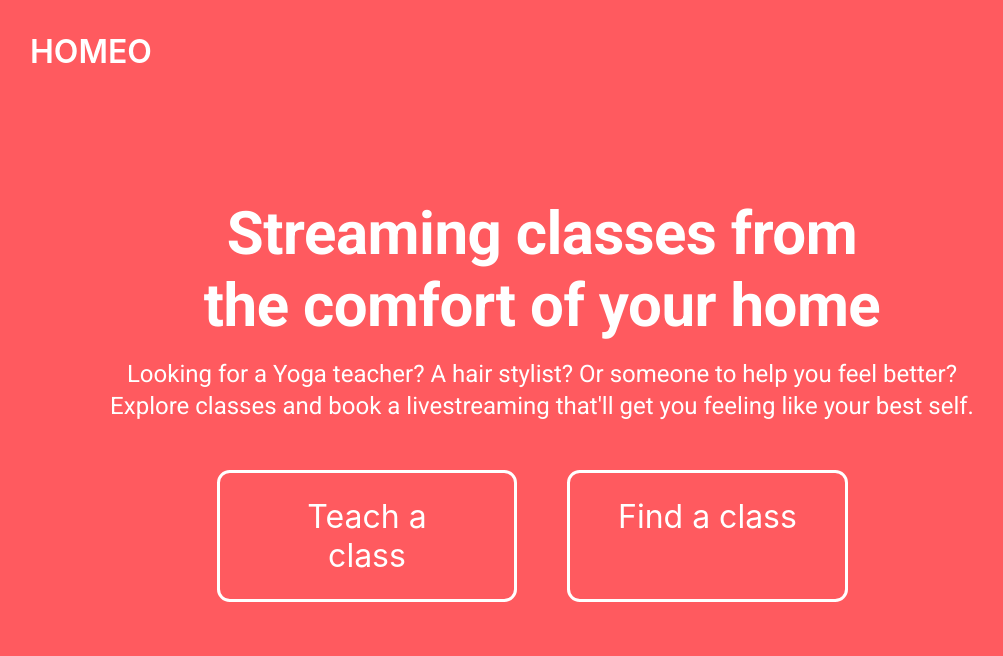
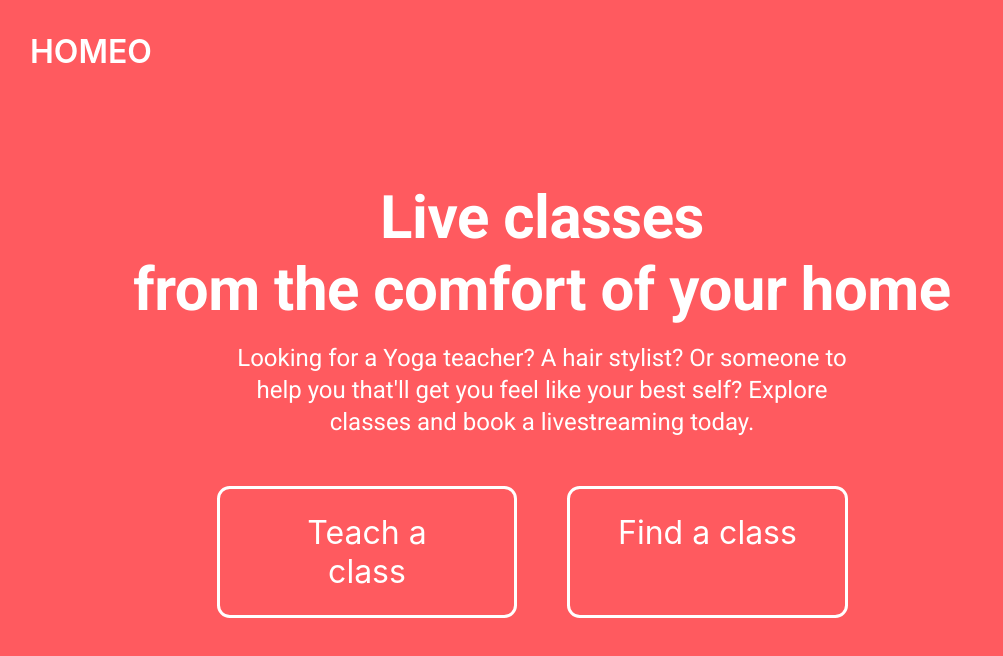
Before and after one commit to aodysseos/homeo, a React (Create React App) app in the folder homeo-client/: page / in a window 1280 px wide. Shown: the top 656 px of the page, without its empty margins (98-1101 px from the left). Built offline with nearby package versions, Linux system fonts and the light colour scheme.

Commit message:
MOD home conent update

```diff
--- a/homeo-client/src/components/Hero.js
+++ b/homeo-client/src/components/Hero.js
@@ -25,11 +25,11 @@ const Wrapper = styled.div`
 `
 
 const Title = styled(Typography)`
-  max-width: 700px;
+  max-width: 850px;
 `
 
 const SubTitle = styled(Typography)`
-	max-width: 900px;
+	max-width: 650px;
 `
 
 const ButtonsContainer = styled.ul`
@@ -60,11 +60,11 @@ const Hero = () => {
 		<Container>
 			<Wrapper>
 				<Title variant="h2" component="h1">
-					Streaming classes from the comfort of your home
+					Live classes <br /> from the comfort of your home
 				</Title>
 				<SubTitle variant="h5" component="h2">
-					Looking for a Yoga teacher? A hair stylist? Or someone to help you feel better? Explore classes and book a
-					livestreaming that'll get you feeling like your best self.
+					Looking for a Yoga teacher? A hair stylist? Or someone to help you that'll get you feel like your best self?
+					Explore classes and book a livestreaming today.
 				</SubTitle>
 				<ButtonsContainer>
 					<li>
```
